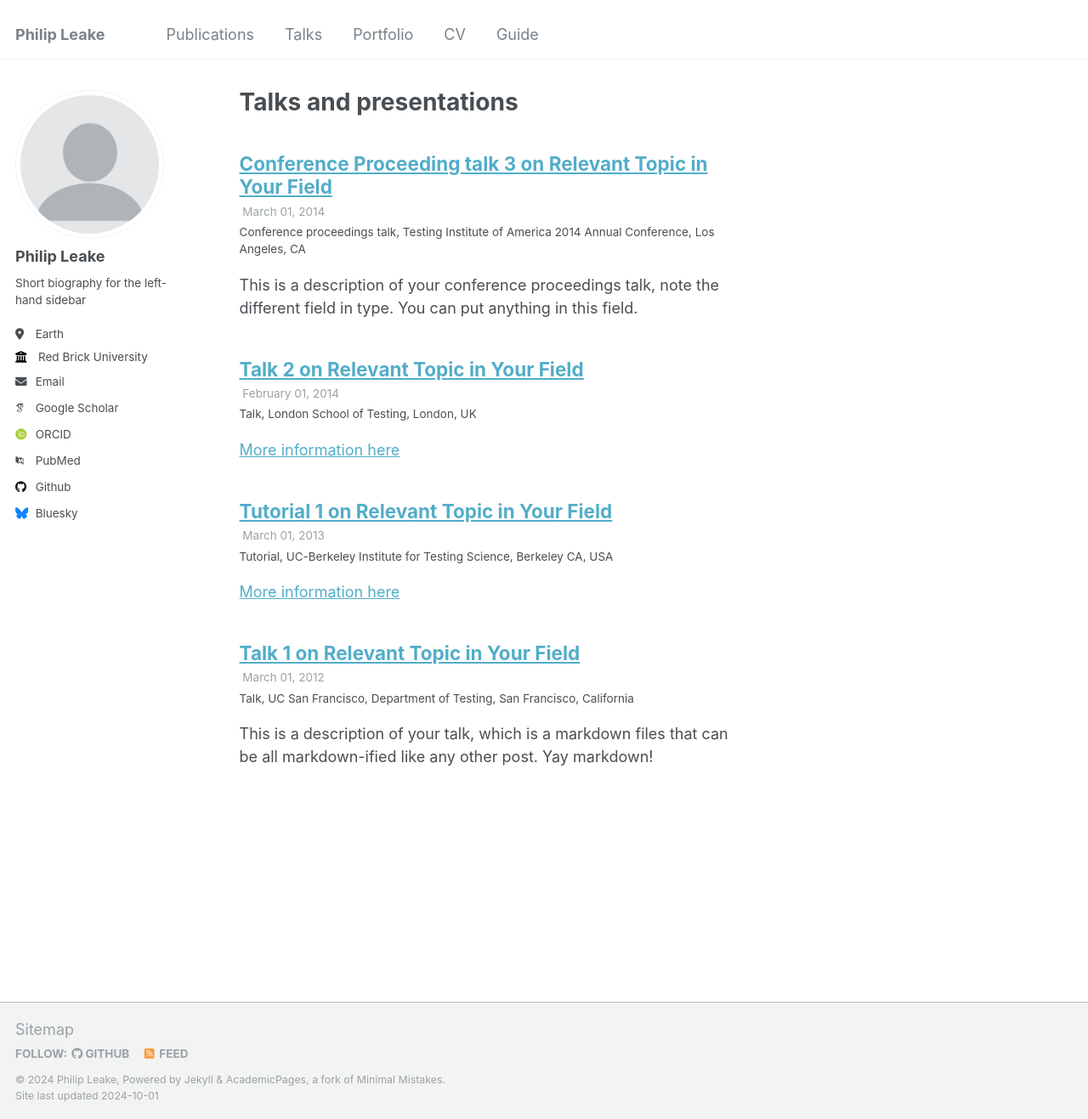
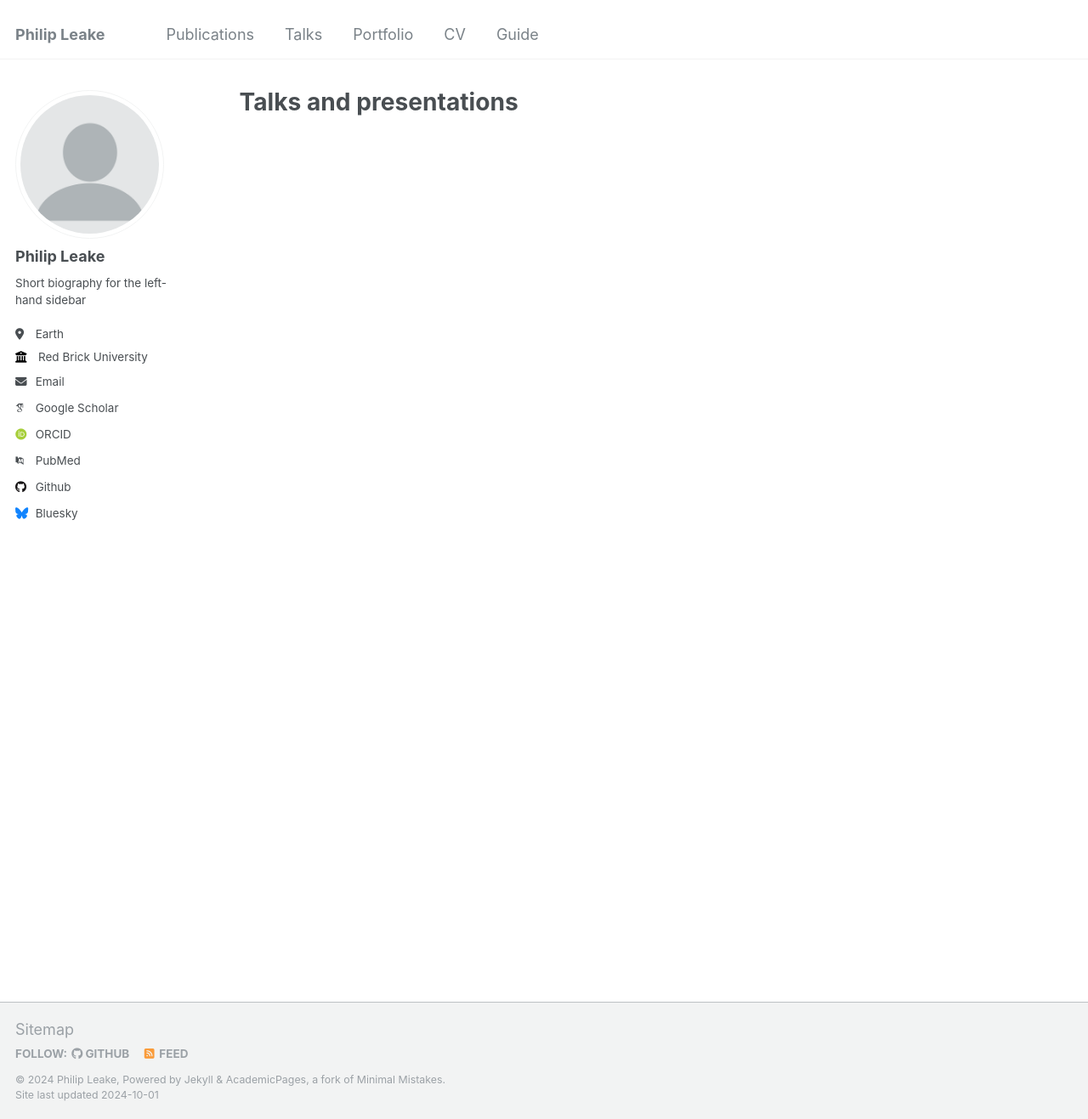
Before and after one commit to philipleake/philipleake.github.io, a Jekyll site: the page built from _pages/talks.html, in a window 1280 px wide and 1317 px high. Shown: the whole window at 85% size. Built offline with Jekyll 4.4.1, drawn with Linux system fonts in a browser that asks for light colours; some web fonts are replaced; part of the change alters nothing that is shown.

Commit message:
Update _config.yml

```diff
--- a/_config.yml
+++ b/_config.yml
@@ -211,13 +211,7 @@ kramdown:
 
 # These settings control the types of collections used by the template
 collections:
-  publications:
-    output: true
-    permalink: /:collection/:path/
   portfolio:
-    output: true
-    permalink: /:collection/:path/
-  talks:
     output: true
     permalink: /:collection/:path/
 
@@ -242,15 +236,6 @@ defaults:
     values:
       layout: single
       author_profile: true
-  # _publications
-  - scope:
-      path: ""
-      type: publications
-    values:
-      layout: single
-      author_profile: true
-      share: true
-      comments: true
   # _portfolio
   - scope:
       path: ""
@@ -260,14 +245,6 @@ defaults:
       author_profile: true
       share: true
       comment: true
-  # _talks
-  - scope:
-      path: ""
-      type: talks
-    values:
-      layout: talk
-      author_profile: true
-      share: true
 
 
 # Sass/SCSS
```
